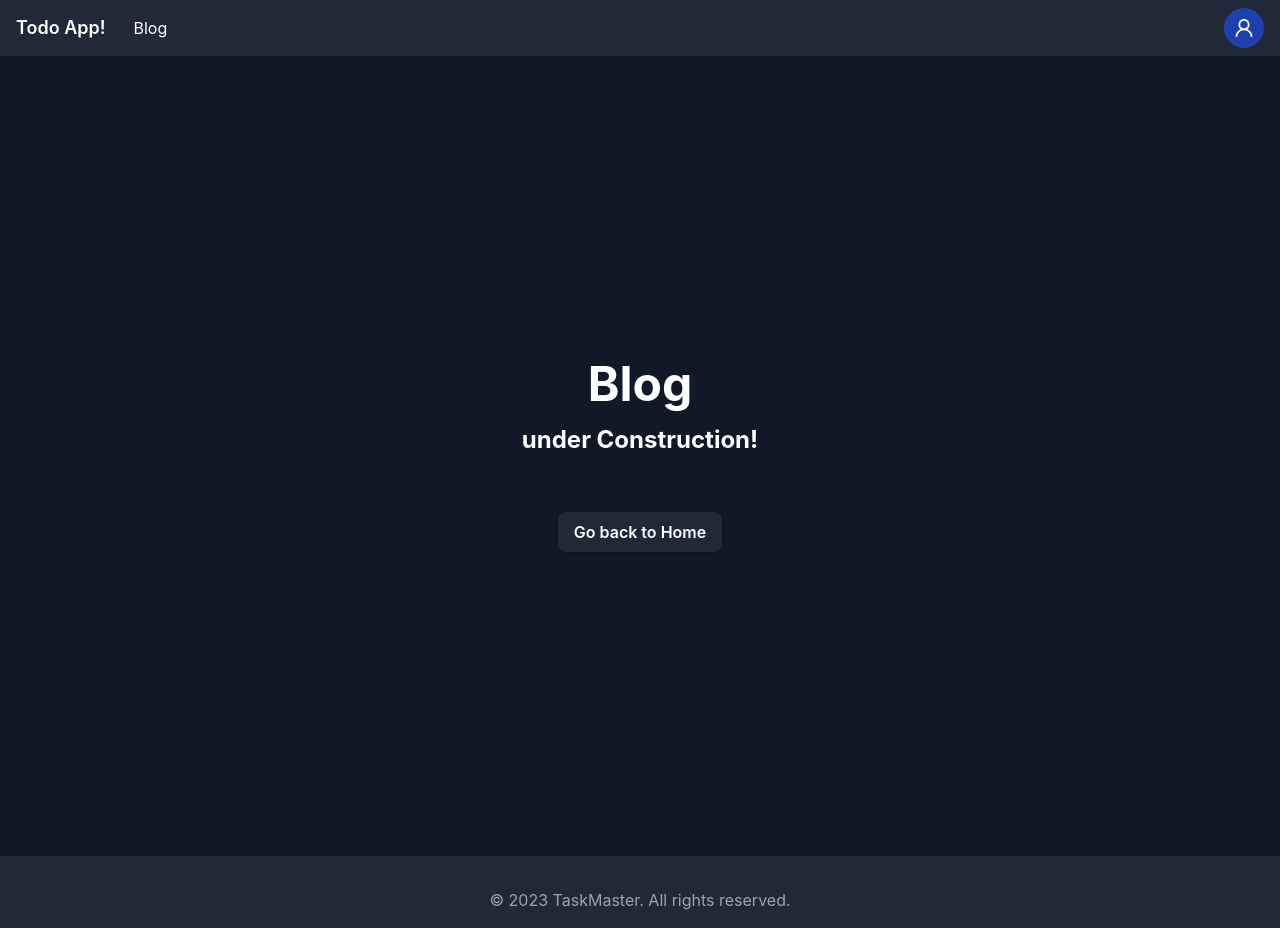
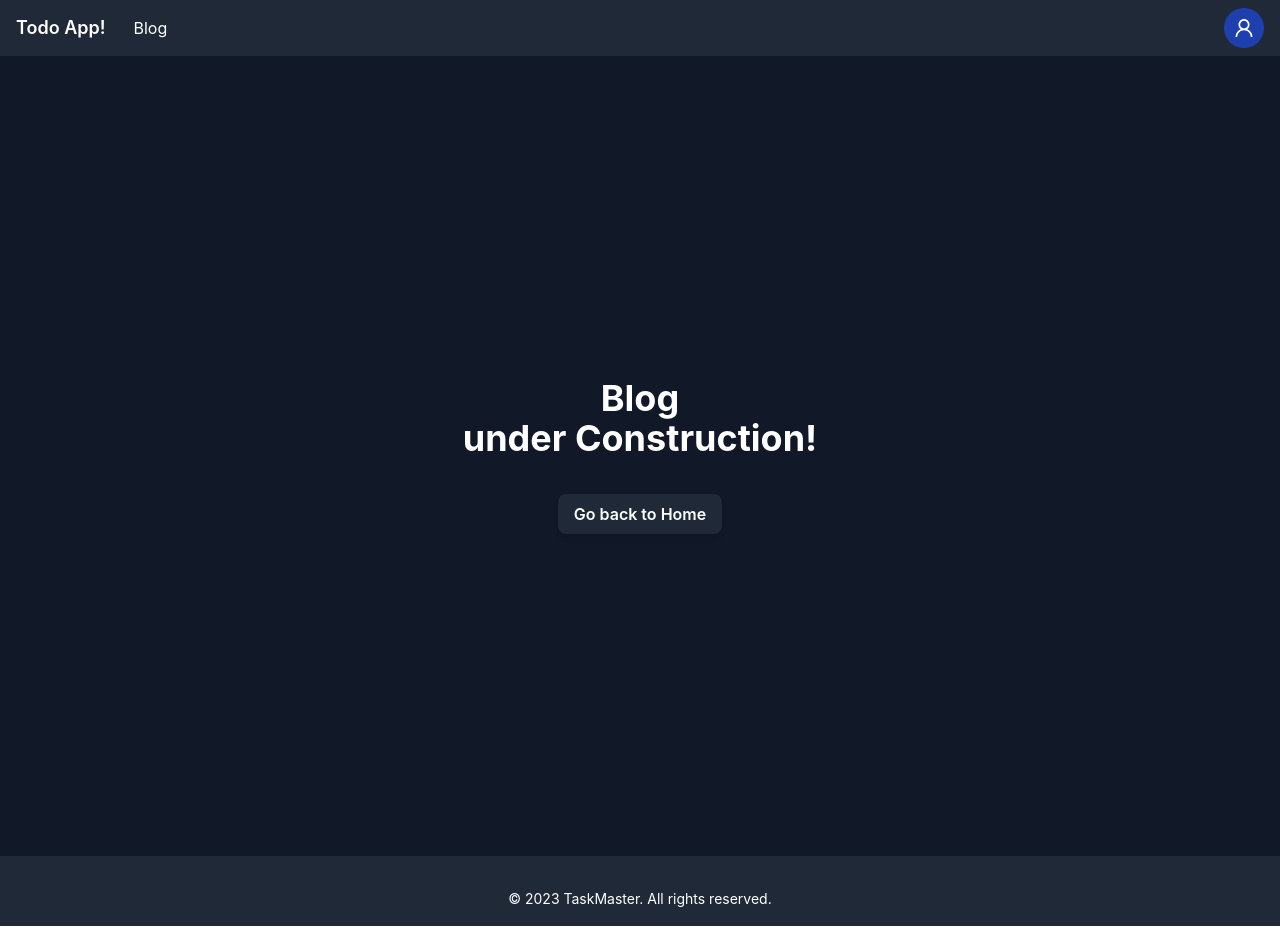
Before and after one commit to JawadSadiq01/Todo-List-FE, a React (Create React App) app in the folder todo-list/: page /blog in a window 1280 px wide. Built offline with nearby package versions, Linux system fonts and the light colour scheme; what recoil-persist would draw is missing.

Commit message:
Ant-d Tag-updates.

```diff
--- a/todo-list/src/Components/Common/Footer.tsx
+++ b/todo-list/src/Components/Common/Footer.tsx
@@ -1,3 +1,5 @@
+import { Typography } from "antd"
+
 function footer() {
 	return (
 		<>
@@ -7,7 +9,9 @@ function footer() {
 						<a href="https://github.com/fernandoleano" className="text-gray-400 hover:text-white mt-4 md:mt-0">
 						</a>
 					</div>
-					<p className="text-center text-gray-400 mt-4">© 2023 TaskMaster. All rights reserved.</p>
+					<Typography className="text-center text-white mt-4">
+						© 2023 TaskMaster. All rights reserved.
+					</Typography>
 				</div>
 			</footer>
 		</>
--- a/todo-list/src/Components/HomePage/TodoCard.tsx
+++ b/todo-list/src/Components/HomePage/TodoCard.tsx
@@ -1,6 +1,6 @@
 import { useState } from "react";
 import TodoSubHeader from "./TodoSubHeader";
-import { Modal } from 'antd';
+import { Modal, Typography } from 'antd';
 import { SendOutlined, DeleteOutlined, EditOutlined, CheckCircleFilled } from '@ant-design/icons';
 import '../../App.css'
 import { useRecoilState } from "recoil";
@@ -89,14 +89,14 @@ const TodoCard = () => {
         />
       </Modal>
       <div className="max-w-lg w-full mx-4 p-4 bg-gray-800 rounded-lg shadow-lg">
-        <h1 className="text-2xl font-bold text-white mb-4 text-center">TODO LIST</h1>
+        <Typography className="text-2xl font-bold text-white mb-4 text-center">TODO LIST</Typography>
         <TodoSubHeader heading="ADD ITEM" />
         <div className="flex mb-4">
           <input
             type="text"
             value={inputText}
             onChange={handleInputChange}
-            className="flex-grow bg-gray-700 text-white placeholder-gray-400 border-gray-400 border-2 p-2 rounded-l-md focus:outline-none"
+            className="flex-grow text-lg bg-gray-700 text-white placeholder-gray-400 border-gray-400 border-2 p-2 rounded-l-md focus:outline-none"
             placeholder="Add a new todo..."
           />
           <button
@@ -116,7 +116,7 @@ const TodoCard = () => {
                 className={`flex items-center bg-gray-700 p-3 rounded-md ${todo.completed ? 'text-gray-500 line-through' : 'text-white'
                   }`}
               >
-                <span className="flex-grow">{todo.text}</span>
+                <Typography.Text className="text-lg flex-grow text-white">{todo.text}</Typography.Text>
                 <button
                   onClick={() => handleToggleComplete(todo.id)}
                   className="text-green-500 text-2xl hover:text-green-600 ml-2 focus:outline-none"
@@ -135,7 +135,6 @@ const TodoCard = () => {
                 >
                   <EditOutlined />
                 </button>
-
               </li>
             </>
           ))}
@@ -146,7 +145,7 @@ const TodoCard = () => {
               key={todo.id}
               className={`flex items-center bg-gray-700 p-3 rounded-md `}
             >
-              <span className="flex-grow text-gray-500 line-through">{todo.text}</span>
+              <Typography.Text className="text-lg flex-grow text-gray-500 line-through">{todo.text}</Typography.Text>
               <button
                 onClick={() => handleToggleComplete(todo.id)}
                 className="text-2xl text-green-500 hover:text-green-600 ml-2 focus:outline-none"
@@ -163,9 +162,10 @@ const TodoCard = () => {
           ))}
         </ul>
         <div className="mt-8 text-white">
-          <p>
-            Total Todos: {todos.length} | Completed Todos: {completedTodos}
-          </p>
+          <Typography.Text className="text-lg flex-grow text-white">
+            Total Todos: {todos.length}
+            <br />
+            Completed Todos: {completedTodos}</Typography.Text>
         </div>
       </div>
     </>
--- a/todo-list/src/Components/HomePage/TodoSubHeader.tsx
+++ b/todo-list/src/Components/HomePage/TodoSubHeader.tsx
@@ -1,5 +1,5 @@
 import { FC } from "react";
-import { Divider } from 'antd';
+import { Divider, Typography } from 'antd';
 
 interface IsubHeader {
   heading?: string;
@@ -8,12 +8,10 @@ interface IsubHeader {
 const TodoSubHeader: FC<IsubHeader> = (props) => {
   const { heading } = props;
   return (
-    <>
-      <div
-        className="text-white font-bold pt-8"
-      >{heading}</div>
-      <Divider plain className="mt-4 mb-8 bg-white color-white" />
-    </>
+    <div className="mb-8">
+      <Typography className="font-bold pt-5 text-lg text-white">{heading}</Typography>
+      <Divider plain className="mt-2 bg-white color-white" />
+    </div>
   )
 }
 export default TodoSubHeader;
--- a/todo-list/src/Pages/404Page/index.tsx
+++ b/todo-list/src/Pages/404Page/index.tsx
@@ -1,11 +1,16 @@
+import { Typography } from "antd";
+
 const ErrorPage = () => {
   return (
     <div className="bg-gray-900 pt-5 flex flex-col min-h-screen pb-5 flex flex-col justify-center items-center">
       <div style={{ flexDirection: 'column' }}>
-        <h1 className='text-5xl font-bold text-white mb-4 text-center'>404</h1>
-        <h1 className='text-5xl font-bold text-white mb-4 text-center'>Page Not Found!</h1>
+        <Typography className="text-4xl font-bold text-white mb-4 text-center">
+          404
+          <br />
+          Page Not Found!
+        </Typography>
       </div>
-      <a href="/" className="mt-10 inline-block py-2 px-4 bg-gray-800 text-white font-semibold rounded-lg shadow-md hover:bg-gray-700">Go back to Home</a>
+      <a href="/" className="mt-5 inline-block py-2 px-4 bg-gray-800 text-white font-semibold rounded-lg shadow-md hover:bg-gray-700">Go back to Home</a>
     </div>
   );
 };
--- a/todo-list/src/Pages/Blog/Blog.tsx
+++ b/todo-list/src/Pages/Blog/Blog.tsx
@@ -1,11 +1,15 @@
+import { Typography } from 'antd';
 import { Link } from 'react-router-dom';
 
 const Blog = () => {
   return (
     <div className="bg-gray-900 pt-5 pb-5 min-h-screen flex flex-col justify-center items-center">
-      <h1 className='text-5xl font-bold text-white mb-4 text-center'>Blog</h1>
-      <h1 className='text-2xl font-bold text-white mb-4 text-center'>under Construction!</h1>
-      <Link to="/" className="mt-10 inline-block py-2 px-4 bg-gray-800 text-white font-semibold rounded-lg shadow-md hover:bg-gray-700">Go back to Home</Link>
+      <Typography className="text-4xl font-bold text-white mb-4 text-center">
+        Blog
+        <br />
+        under Construction!
+      </Typography>
+      <Link to="/" className="mt-5 inline-block py-2 px-4 bg-gray-800 text-white font-semibold rounded-lg shadow-md hover:bg-gray-700">Go back to Home</Link>
     </div>
   );
 };
```
